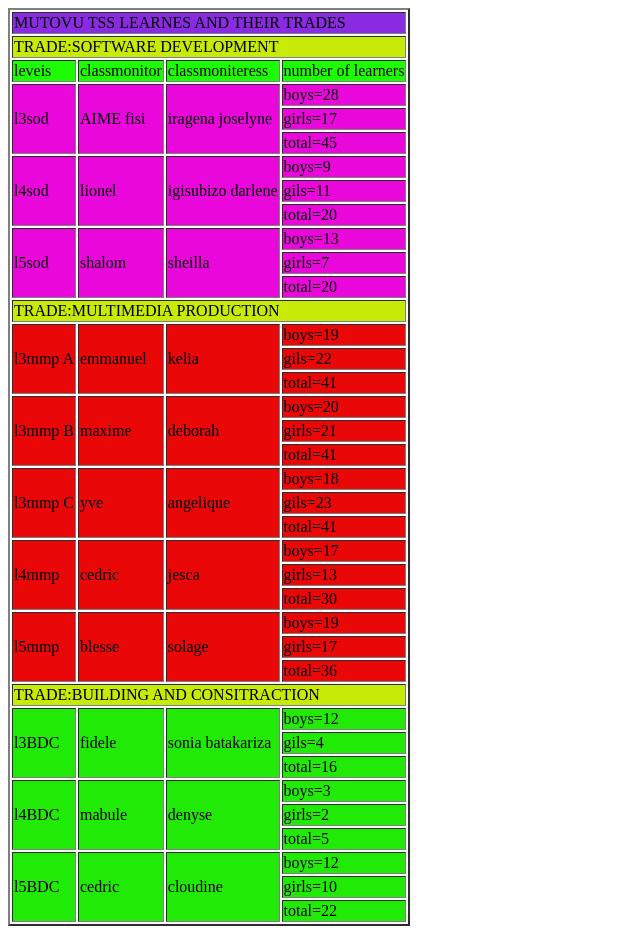
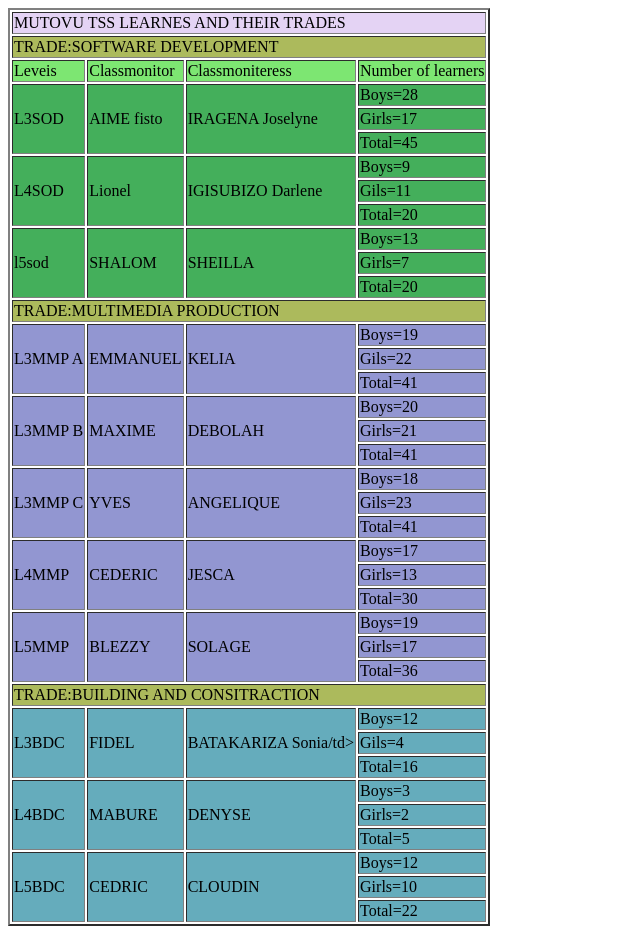
Before and after one commit to kevinshyaka61/index-.-htm, a plain HTML site: page class-L3SOD.html in a window 1280 px wide. Shown: the whole page, without its empty margins (0-640 px from the left). Drawn offline with Linux system fonts and the light colour scheme.

Commit message:
Update class-L3SOD.html

```diff
--- a/class-L3SOD.html
+++ b/class-L3SOD.html
@@ -4,41 +4,41 @@
 
 </head>
 <body><table border="2">
-    <tr style="background-color:blueviolet;"><td colspan="4">MUTOVU TSS LEARNES AND THEIR TRADES</td></tr>
-    <tr style="background-color:rgb(200, 234, 7)";><td colspan="4">TRADE:SOFTWARE DEVELOPMENT
-        <tr style="background-color:rgb(28, 252, 3)";><td>leveis</td><td>classmonitor</td><td>classmoniteress</td><td>number of learners</td>
+    <tr style="background-color:rgb(228, 211, 244);"><td colspan="4">MUTOVU TSS LEARNES AND THEIR TRADES</td></tr>
+    <tr style="background-color:rgb(172, 186, 92)";><td colspan="4">TRADE:SOFTWARE DEVELOPMENT
+        <tr style="background-color:rgb(125, 230, 114)";><td>Leveis</td><td>Classmonitor</td><td>Classmoniteress</td><td>Number of learners</td>
     </tr>
-    <tr style="background-color:rgb(234, 7, 219)";><td rowspan="3">l3sod</td><td rowspan="3">AIME fisi</td><td rowspan="3">iragena joselyne</td>
-<td>boys=28</td></tr>
-   <tr style="background-color:rgb(234, 7, 219)"><td>girls=17</td></tr><tr style="background-color:rgb(234, 7, 219)"><td>total=45</td></tr>
-   <tr style="background-color:rgb(234, 7, 219)"><td rowspan="3">l4sod</td><td rowspan="3">lionel</td><td rowspan="3">igisubizo darlene</td>
-<td>boys=9</td></tr><tr style="background-color:rgb(234, 7, 219)"><td>gils=11</td></tr><tr style="background-color:rgb(234, 7, 219)"><td>total=20</td></tr>
-<tr style="background-color:rgb(234, 7, 219)"><td rowspan="3">l5sod</td><td rowspan="3">shalom</td><td rowspan="3">sheilla</td>
-    <td>boys=13</td>
-</tr><tr style="background-color:rgb(234, 7, 219)"><td>girls=7</td></tr><tr style="background-color:rgb(234, 7, 219)"><td>total=20</td></tr>
-<tr style="background-color:rgb(200, 234, 7)";><td colspan="4">TRADE:MULTIMEDIA PRODUCTION</td></tr>
-<tr style="background-color:rgb(234, 7, 7)"><td rowspan="3">l3mmp A</td><td rowspan="3">emmanuel</td><td rowspan="3">kelia</td>
-<td>boys=19</td></tr><tr style="background-color:rgb(234, 7, 7)"><td>gils=22</td></tr><tr style="background-color:rgb(234, 7, 7)"><td>total=41</td></tr>
-<tr style="background-color:rgb(234, 7, 7)"><td rowspan="3">l3mmp B</td><td rowspan="3">maxime</td><td rowspan="3">deborah</td>
-    <td>boys=20</td>
-</tr><tr style="background-color:rgb(234, 7, 7)"><td>girls=21</td></tr><tr style="background-color:rgb(234, 7, 7)"><td>total=41</td></tr>
-<tr style="background-color:rgb(234, 7, 7)"><td rowspan="3">l3mmp C</td><td rowspan="3">yve</td><td rowspan="3">angelique</td>
-<td>boys=18</td></tr><tr style="background-color:rgb(234, 7, 7)"><td>gils=23</td></tr><tr style="background-color:rgb(234, 7, 7)"><td>total=41</td></tr>
-<tr style="background-color:rgb(234, 7, 7)"><td rowspan="3">l4mmp</td><td rowspan="3">cedric</td><td rowspan="3">jesca</td>
-    <td>boys=17</td>
-</tr><tr style="background-color:rgb(234, 7, 7)"><td>girls=13</td></tr><tr style="background-color:rgb(234, 7, 7)"><td>total=30</td></tr>
-<tr style="background-color:rgb(234, 7, 7)"><td rowspan="3">l5mmp</td><td rowspan="3">blesse</td><td rowspan="3">solage</td>
-    <td>boys=19</td>
-</tr><tr style="background-color:rgb(234, 7, 7)"><td>girls=17</td></tr><tr style="background-color:rgb(234, 7, 7)"><td>total=36</td></tr>
-<tr style="background-color:rgb(200, 234, 7)";><td colspan="4">TRADE:BUILDING AND CONSITRACTION
-<tr style="background-color:rgb(34, 234, 7)"><td rowspan="3">l3BDC</td><td rowspan="3">fidele</td><td rowspan="3">sonia batakariza</td>
-<td>boys=12</td></tr><tr style="background-color:rgb(34, 234, 7)"><td>gils=4</td></tr><tr style="background-color:rgb(34, 234, 7)"><td>total=16</td></tr>
-<tr style="background-color:rgb(34, 234, 7)"><td rowspan="3">l4BDC</td><td rowspan="3">mabule</td><td rowspan="3">denyse</td>
-    <td>boys=3</td>
-</tr><tr style="background-color:rgb(34, 234, 7)"><td>girls=2</td></tr><tr style="background-color:rgb(34, 234, 7)"><td>total=5</td></tr>
-<tr style="background-color:rgb(34, 234, 7)"><td rowspan="3">l5BDC</td><td rowspan="3">cedric</td><td rowspan="3">cloudine</td>
-    <td>boys=12</td>
-</tr><tr style="background-color:rgb(34, 234, 7)"><td>girls=10</td></tr><tr style="background-color:rgb(34, 234, 7)"><td>total=22</td></tr>
+    <tr style="background-color:rgb(68, 175, 91)";><td rowspan="3">L3SOD</td><td rowspan="3">AIME fisto</td><td rowspan="3">IRAGENA Joselyne</td>
+<td>Boys=28</td></tr>
+   <tr style="background-color:rgb(68, 175, 91)""><td>Girls=17</td></tr><tr style="background-color:rgb(68, 175, 91)"><td>Total=45</td></tr>
+   <tr style="background-color:rgb(68, 175, 91)"><td rowspan="3">L4SOD</td><td rowspan="3">Lionel</td><td rowspan="3">IGISUBIZO Darlene</td>
+<td>Boys=9</td></tr><tr style="background-color:rgb(68, 175, 91)"><td>Gils=11</td></tr><tr style="background-color:rgb(68, 175, 91)"><td>Total=20</td></tr>
+<tr style="background-color:rgb(68, 175, 91)"><td rowspan="3">l5sod</td><td rowspan="3">SHALOM</td><td rowspan="3">SHEILLA</td>
+    <td>Boys=13</td>
+</tr><tr style="background-color:rgb(68, 175, 91)"><td>Girls=7</td></tr><tr style="background-color:rgb(68, 175, 91)"><td>Total=20</td></tr>
+<tr style="background-color:rgb(172, 186, 92)";><td colspan="4">TRADE:MULTIMEDIA PRODUCTION</td></tr>
+<tr style="background-color:rgb(146, 150, 209)"><td rowspan="3">L3MMP A</td><td rowspan="3">EMMANUEL</td><td rowspan="3">KELIA</td>
+<td>Boys=19</td></tr><tr style="background-color:rgb(146, 150, 209)"><td>Gils=22</td></tr><tr style="background-color:rgb(146, 150, 209)"><td>Total=41</td></tr>
+<tr style="background-color:rgb(146, 150, 209)"><td rowspan="3">L3MMP B</td><td rowspan="3">MAXIME</td><td rowspan="3">DEBOLAH</td>
+    <td>Boys=20</td>
+</tr><tr style="background-color:rgb(146, 150, 209)"><td>Girls=21</td></tr><tr style="background-color:rgb(146, 150, 209)"><td>Total=41</td></tr>
+<tr style="background-color:rgb(146, 150, 209)"><td rowspan="3">L3MMP C</td><td rowspan="3">YVES</td><td rowspan="3">ANGELIQUE</td>
+<td>Boys=18</td></tr><tr style="background-color:rgb(146, 150, 209)"><td>Gils=23</td></tr><tr style="background-color:rgb(146, 150, 209)"><td>Total=41</td></tr>
+<tr style="background-color:rgb(146, 150, 209)"><td rowspan="3">L4MMP</td><td rowspan="3">CEDERIC</td><td rowspan="3">JESCA</td>
+    <td>Boys=17</td>
+</tr><tr style="background-color:rgb(146, 150, 209)"><td>Girls=13</td></tr><tr style="background-color:rgb(146, 150, 209)"><td>Total=30</td></tr>
+<tr style="background-color:rgb(146, 150, 209)"><td rowspan="3">L5MMP</td><td rowspan="3">BLEZZY<td rowspan="3">SOLAGE</td>
+    <td>Boys=19</td>
+</tr><tr style="background-color:rgb(146, 150, 209)"><td>Girls=17</td></tr><tr style="background-color:rgb(146, 150, 209)"><td>Total=36</td></tr>
+<tr style="background-color:rgb(172, 186, 92)";><td colspan="4">TRADE:BUILDING AND CONSITRACTION
+<tr style="background-color:rgb(101, 172, 188)"><td rowspan="3">L3BDC</td><td rowspan="3">FIDEL</td><td rowspan="3">BATAKARIZA Sonia/td>
+<td>Boys=12</td></tr><tr style="background-color:rgb(101, 172, 188)"><td>Gils=4</td></tr><tr style="background-color:rgb(101, 172, 188)"><td>Total=16</td></tr>
+<tr style="background-color:rgb(101, 172, 188)"><td rowspan="3">L4BDC</td><td rowspan="3">MABURE</td><td rowspan="3">DENYSE</td>
+    <td>Boys=3</td>
+</tr><tr style="background-color:rgb(101, 172, 188)"><td>Girls=2</td></tr><tr style="background-color:rgb(101, 172, 188)"><td>Total=5</td></tr>
+<tr style="background-color:rgb(101, 172, 188)"><td rowspan="3">L5BDC</td><td rowspan="3">CEDRIC</td><td rowspan="3">CLOUDIN</td>
+    <td>Boys=12</td>
+</tr><tr style="background-color:rgb(101, 172, 188)"><td>Girls=10</td></tr><tr style="background-color:rgb(101, 172, 188)"><td>Total=22</td></tr>
 
 
 
```
